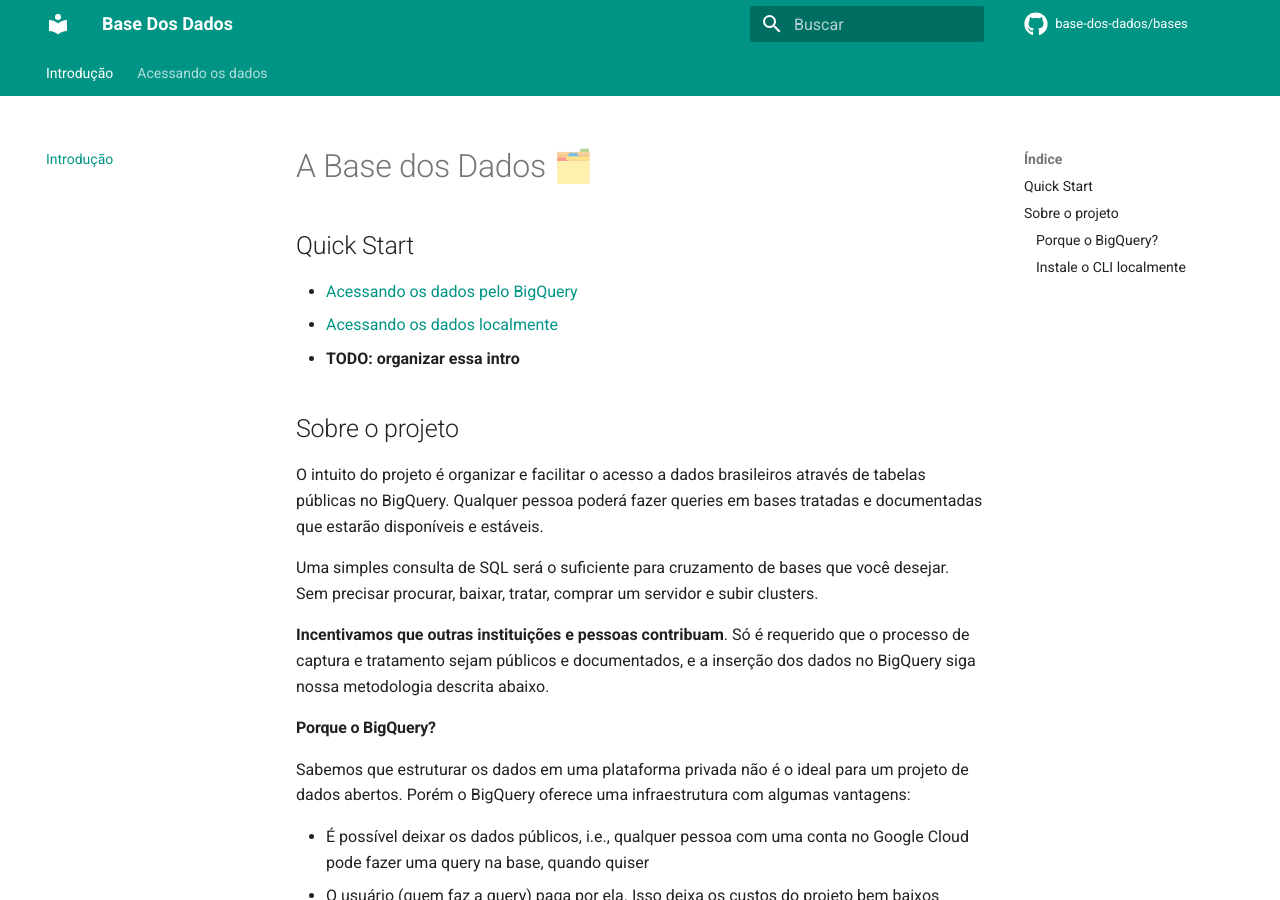
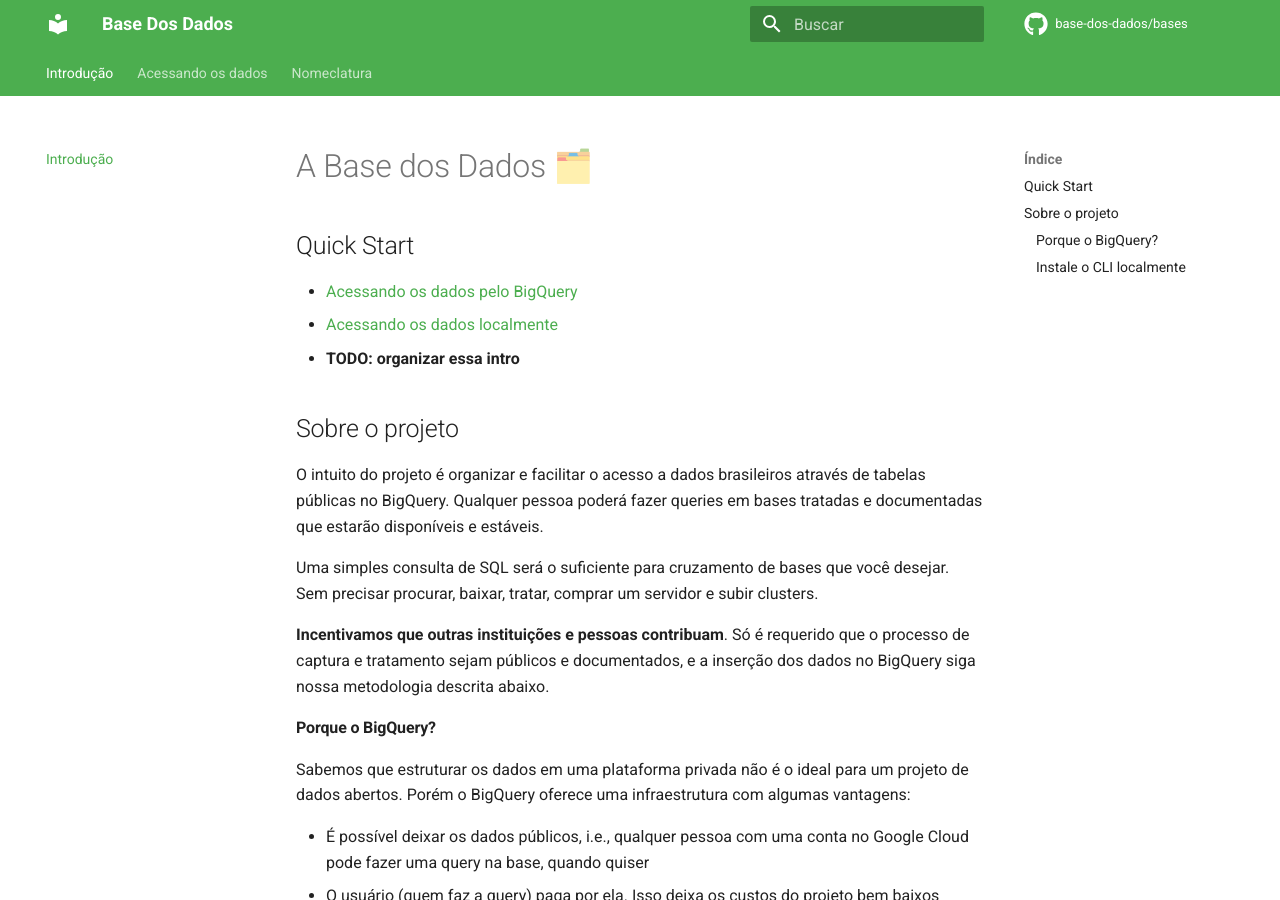
Before and after one commit to basedosdados/mais, an MkDocs documentation site: the page built from docs/index.md, in a window 1280 px wide and 900 px high. Built offline with MkDocs 1.6.1 and Material for MkDocs 9.7.7, drawn with Linux system fonts in a browser that asks for light colours; comment, search, counter and statistics services are not loaded.

Commit message:
change theme

```diff
--- a/mkdocs.yml
+++ b/mkdocs.yml
@@ -5,7 +5,7 @@
   icon:
     repo: fontawesome/brands/github
   palette:
-    primary: teal
+    primary: green
   language: pt
   # logo: https://avatars3.githubusercontent.com/u/71097635?s=400&u=59375d7ae320f43b2bb6accc8ef6dd79837c88f5&v=4
   favicon: https://avatars3.githubusercontent.com/u/71097635?s=400&u=59375d7ae320f43b2bb6accc8ef6dd79837c88f5&v=4
@@ -28,6 +28,8 @@
   - Acessando os dados:
     - BigQuery: access_data_bq.md
     - Local: access_data_local.md
+  - Nomeclatura:
+    - Regras de nomeação: naming_rules.md
 
 markdown_extensions:
   - admonition
@@ -42,3 +44,10 @@
 google_analytics:
   - !!python/object/apply:os.getenv ["GOOGLE_ANALYTICS_KEY"]
   - auto
+
+extra_javascript:
+- js/termynal.js
+- js/custom.js
+
+extra_css:
+- css/termynal.css
```
